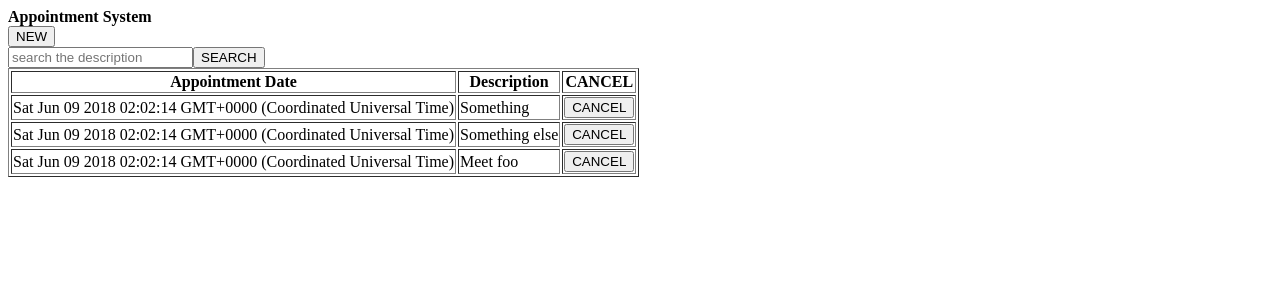
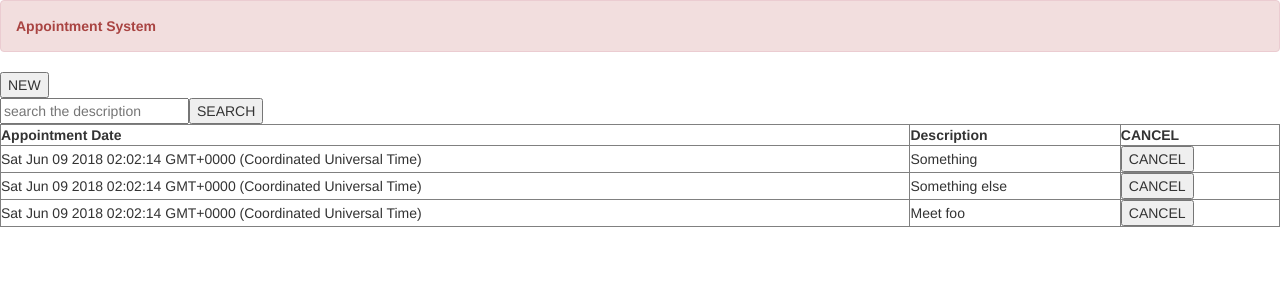
Before and after one commit to ciiay/AppointmentSystem_Angular, an Angular app: page / in a window 1280 px wide. Shown: the top 300 px of the page. Built offline with nearby package versions, Linux system fonts and the light colour scheme; what ng2-date-picker would draw is missing.

Commit message:
second commit

```diff
--- a/angular.json
+++ b/angular.json
@@ -23,7 +23,7 @@
               "src/assets"
             ],
             "styles": [
-              // "../node_modules/bootstrap/dist/css/bootstrap.min.css",
+              "node_modules/bootstrap/dist/css/bootstrap.min.css",
               "src/styles.css"
             ],
             "scripts": []
--- a/package.json
+++ b/package.json
@@ -20,7 +20,7 @@
     "@angular/platform-browser": "^6.0.2",
     "@angular/platform-browser-dynamic": "^6.0.2",
     "@angular/router": "^6.0.2",
-    "bootstrap": "^4.1.1",
+    "bootstrap": "^3.3.7",
     "core-js": "^2.5.4",
     "ng2-date-picker": "^2.9.0",
     "rxjs": "^6.0.0",
--- a/src/styles.css
+++ b/src/styles.css
@@ -1 +1,2 @@
 /* You can add global styles to this file, and also import other style files */
+@import '~bootstrap/dist/css/bootstrap.min.css';
```
Also changed, not shown: 1 other file (tests, documents, lock files or other folders).
